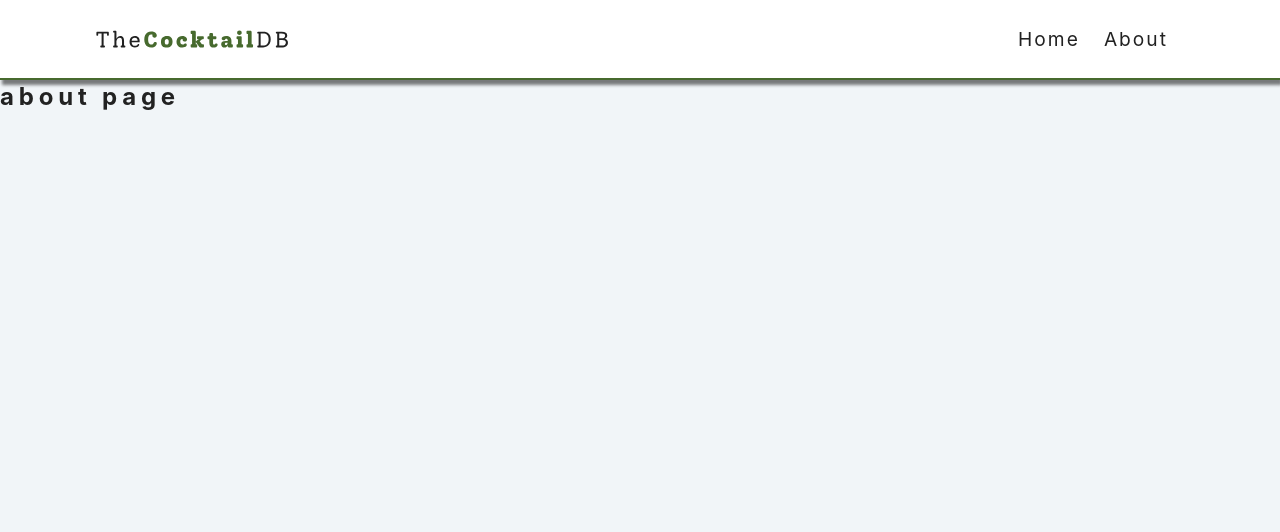
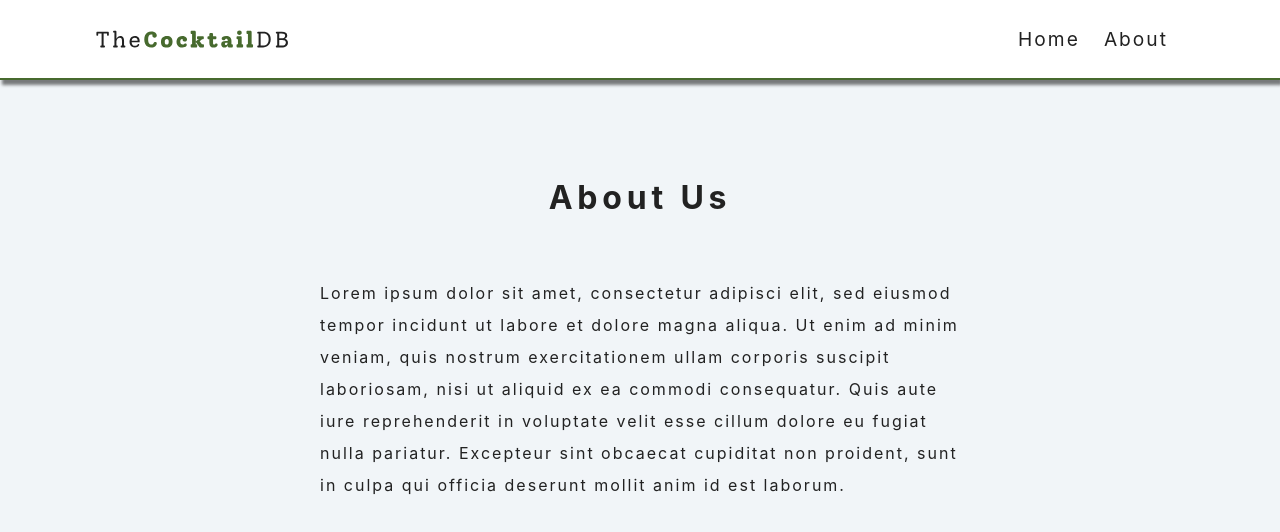
Before and after one commit to pedrojotaa/react-cocktails, a React (Create React App) app: page /about in a window 1280 px wide. Shown: the top 532 px of the page. Built offline with nearby package versions, Linux system fonts and the light colour scheme; no server answers.

Commit message:
refactor: structure about page

```diff
--- a/src/pages/About.js
+++ b/src/pages/About.js
@@ -1,11 +1,20 @@
-import React from 'react'
+import React from "react";
 
 const About = () => {
   return (
-    <div>
-      <h2>about page</h2>
-    </div>
-  )
-}
+    <section className="section about-section">
+      <h1 className="section-title">about us</h1>
+      <p>
+        Lorem ipsum dolor sit amet, consectetur adipisci elit, sed eiusmod
+        tempor incidunt ut labore et dolore magna aliqua. Ut enim ad minim
+        veniam, quis nostrum exercitationem ullam corporis suscipit laboriosam,
+        nisi ut aliquid ex ea commodi consequatur. Quis aute iure reprehenderit
+        in voluptate velit esse cillum dolore eu fugiat nulla pariatur.
+        Excepteur sint obcaecat cupiditat non proident, sunt in culpa qui
+        officia deserunt mollit anim id est laborum.
+      </p>
+    </section>
+  );
+};
 
-export default About
+export default About;
```
